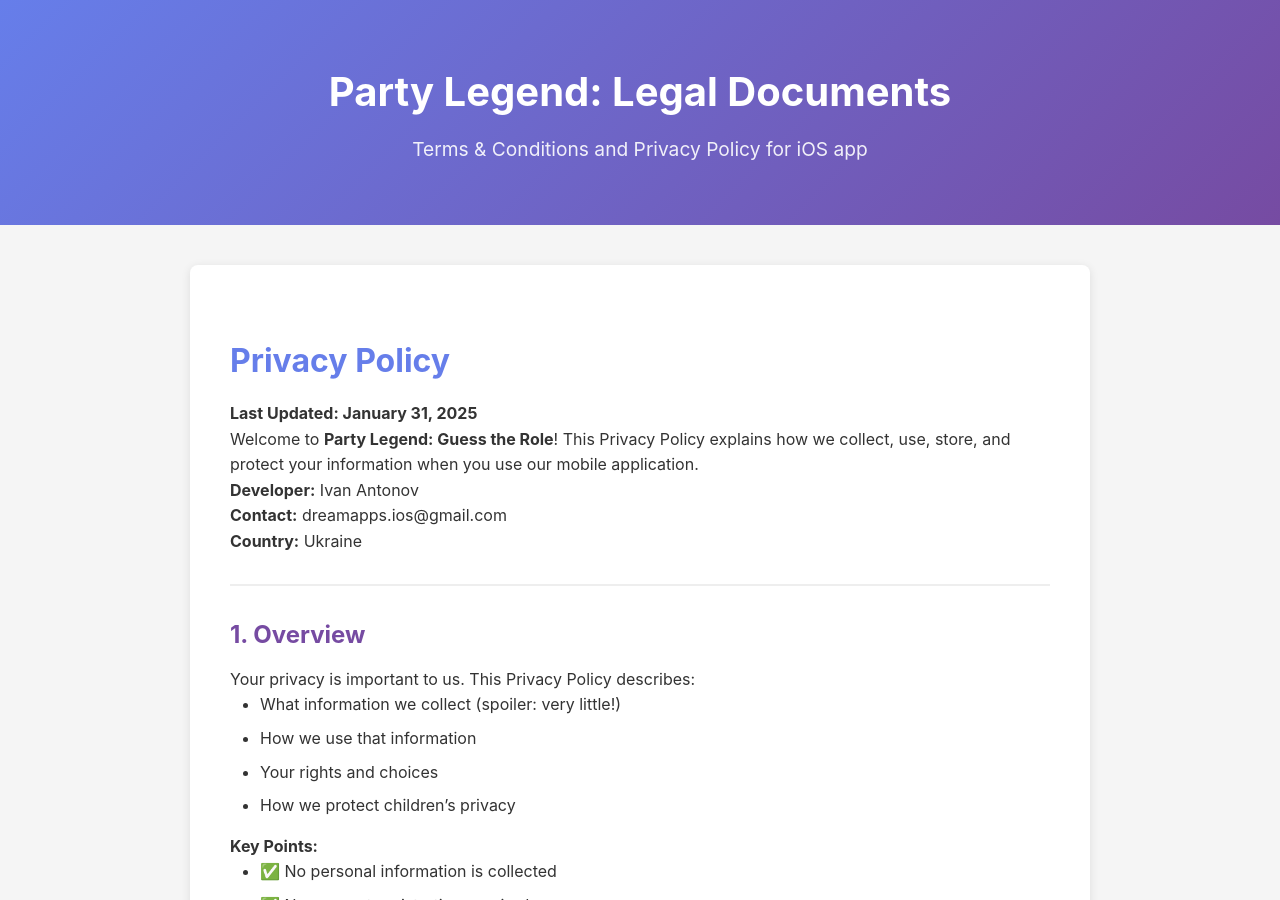
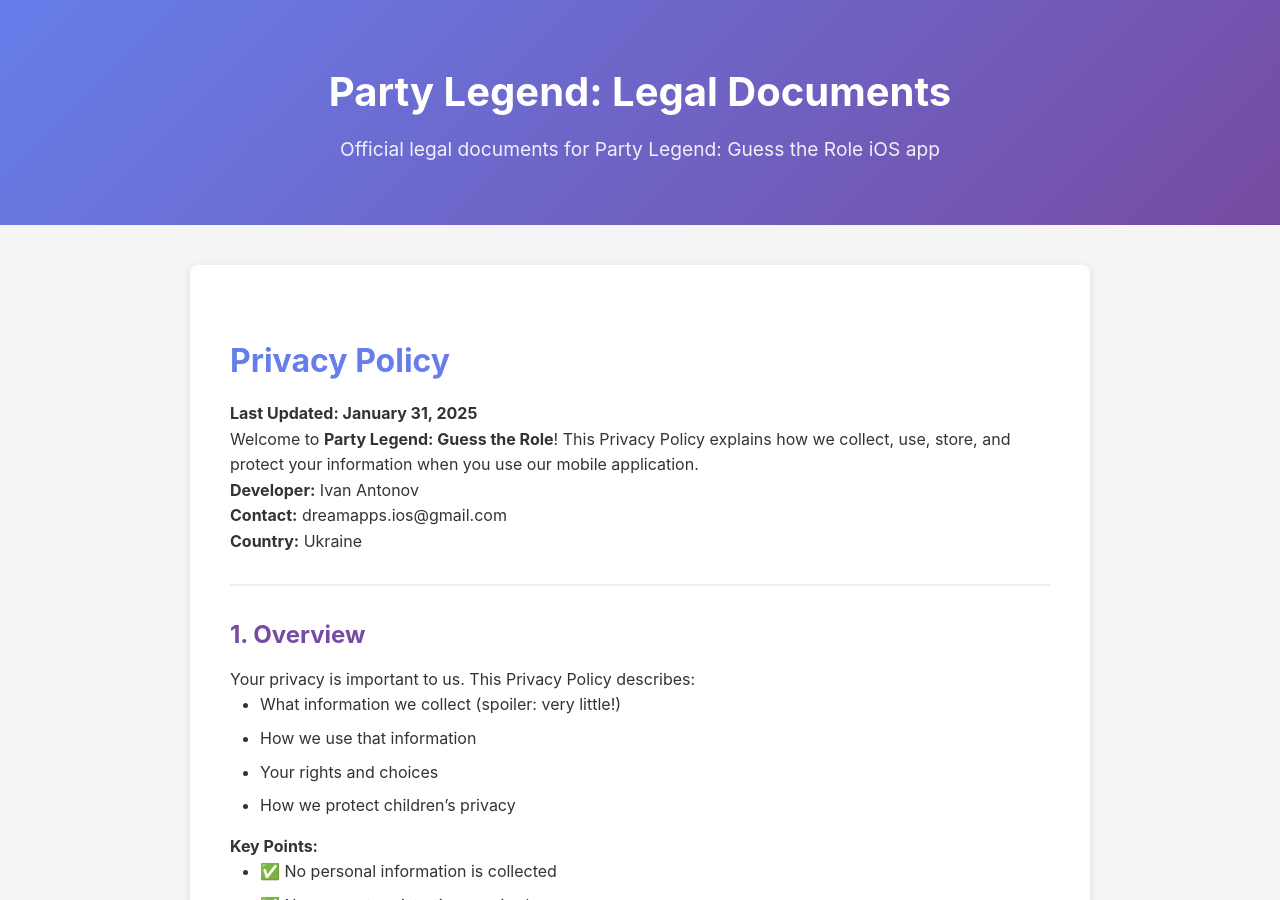
Before and after one commit to 1vanchuck/party-legend-terms.github.io-, a Jekyll site: the page built from Privacy_Policy.md, in a window 1280 px wide and 900 px high. Built offline with Jekyll 4.4.1, drawn with Linux system fonts in a browser that asks for light colours; our own code applies the rules of GitHub Pages for plain Markdown files.

Commit message:
Update default.html

```diff
--- a/_layouts/default.html
+++ b/_layouts/default.html
@@ -96,12 +96,11 @@
       </style>
   </head>
   <body>
-      <div class="header">
-          <h1>{{ site.title | default: "Party Legend: Legal Documents"
-  }}</h1>
-          <p>{{ site.description | default: "Terms & Conditions and Privacy
-  Policy" }}</p>
-      </div>
+  <div class="header">
+      <h1>{{ site.title | default: "Party Legend: Legal Documents" }}</h1>
+      <p>Official legal documents for Party Legend: Guess the Role iOS
+  app</p>
+  </div>
 
       <div class="container">
           <div class="content">
```
